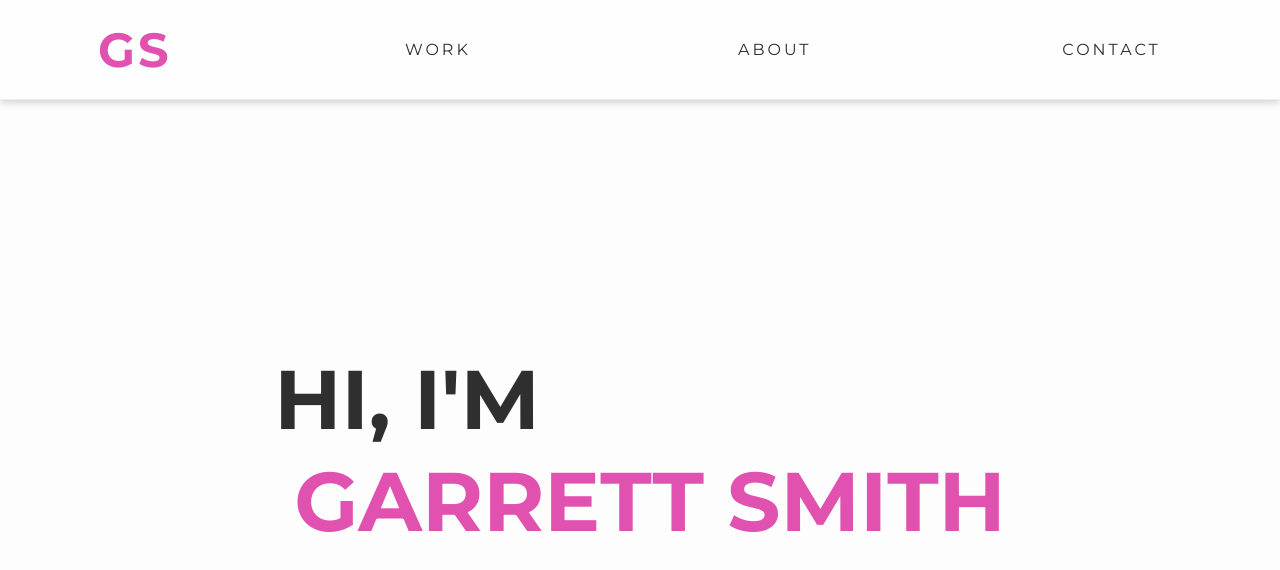
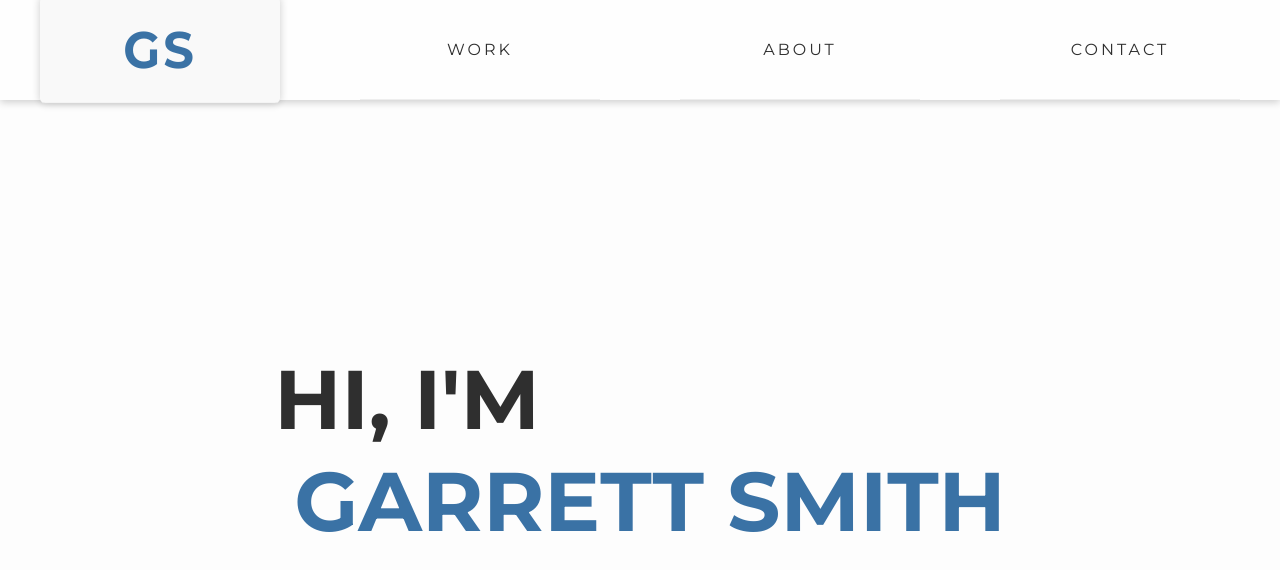
Before and after one commit to GarrettArhSmith/portfolio-old, a Next.js app: page / in a window 1280 px wide. Shown: the top 570 px of the page. Built offline with nearby package versions, Linux system fonts and the light colour scheme.

Commit message:
05/30/2021 - 4

```diff
--- a/components/Navbar.js
+++ b/components/Navbar.js
@@ -20,7 +20,8 @@ const Nav = styled.nav`
     }
     @media (min-width: 768px) {
         grid-template-rows: 1fr;
-        grid-template-columns: 1.6fr repeat(3, 2fr);
+        grid-template-columns: repeat(4, 2fr);
+        place-items: center;
         height: 100px;
         position: fixed;
     }
@@ -44,7 +45,7 @@ const NavLink = styled.a`
     @media (min-width: 480px) {
     }
     @media (min-width: 768px) {
-        width: auto;
+        width: 75%;
         height: 100%;
         ${'' /* border: none; */}
     }
@@ -70,7 +71,7 @@ const Logo = styled.a`
     @media (min-width: 480px) {
     }
     @media (min-width: 768px) {
-        width: auto;
+        width: 75%;
         height: 100%;
         padding-left: 30px;
         padding-right: 30px;
@@ -108,6 +109,15 @@ function Navbar(props) {
         boxShadow: 'rgb(0 0 0 / 20%) 0px 0 8px 0px',
         // textDecoration: "underline"
     }
+    const logoActive = {
+        backgroundColor: "#f9f9f9",
+        // backgroundColor: "white",
+        // background: "linear-gradient(320deg, rgba(249,249,249,1) 0%, rgba(255,255,255,1) 100%)",
+        transform: 'scaleY(1.07)',
+        borderRadius: 5,
+        boxShadow: 'rgb(0 0 0 / 20%) 0px 0 8px 0px',
+        // textDecoration: "underline"
+    }
 
     useEffect(() => {
         [{name: "logo"}, ...routes].map(item => changeColor({target: item}))
@@ -120,6 +130,7 @@ function Navbar(props) {
                     style={{color: colors.logo}}
                     as={motion.a}
                     name="logo"
+                    initial={pathname === "/" && logoActive}
                     onMouseOver={changeColor}
                     whileHover={{fontSize: '65px'}}
                 >
```
